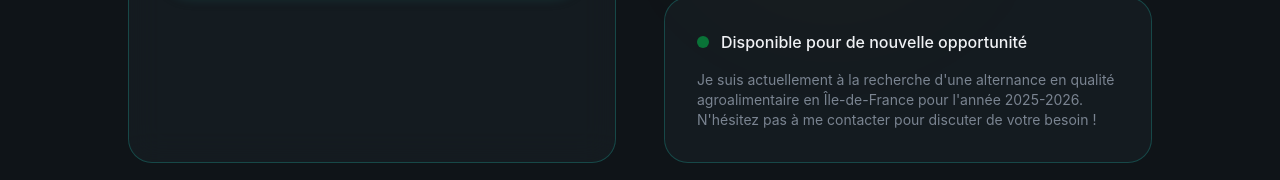
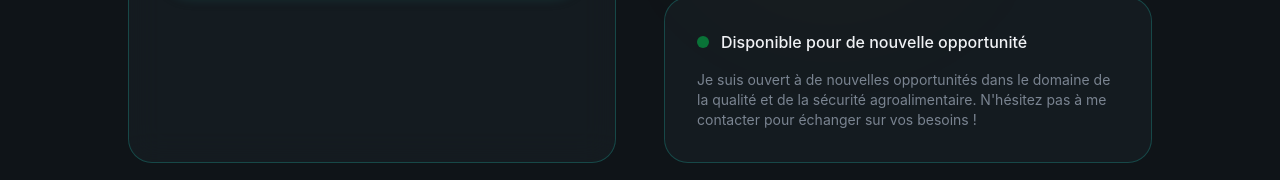
Before and after one commit to Mariam123-Git/PortfolioKagou, a React (Vite) app: page / in a window 1280 px wide. Shown: the part 7845-8025 px from the top of the page. Built offline with nearby package versions, Linux system fonts and the light colour scheme.

Commit message:
first commits

```diff
--- a/src/sections/Contact.jsx
+++ b/src/sections/Contact.jsx
@@ -252,6 +252,7 @@ export const Contact = () => {
             </div>
 
             {/* Availability Card */}
+
             <div className="glass rounded-3xl p-8 border border-primary/30">
               <div className="flex items-center gap-3 mb-4">
                 <span className="w-3 h-3 bg-green-500 rounded-full animate-pulse" />
@@ -260,11 +261,12 @@ export const Contact = () => {
                 </span>
               </div>
               <p className="text-muted-foreground text-sm">
-                Je suis actuellement à la recherche d'une alternance en qualité
-                agroalimentaire en Île-de-France pour l'année 2025-2026.
-                N'hésitez pas à me contacter pour discuter de votre besoin !
+                Je suis ouvert à de nouvelles opportunités dans le domaine de
+                la qualité et de la sécurité agroalimentaire. N'hésitez pas à
+                me contacter pour échanger sur vos besoins !
               </p>
             </div>
+
           </div>
         </div>
       </div>
```
